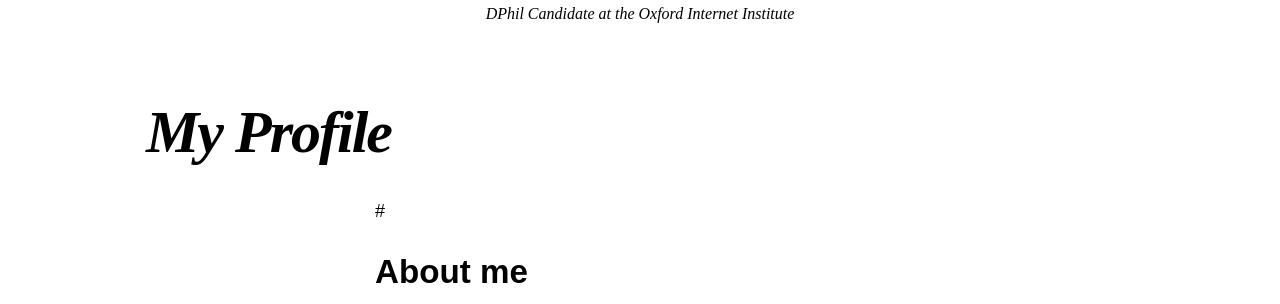
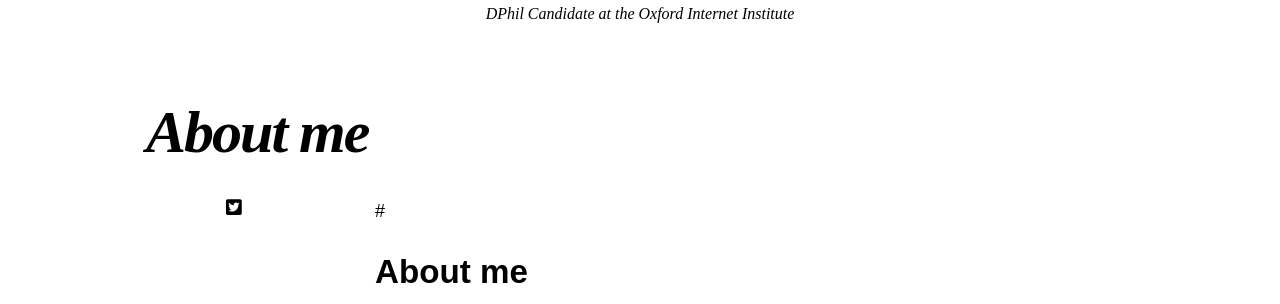
Before and after one commit to pgilders/pgilders.github.io, a Jekyll site: the page built from index.md, in a window 1280 px wide. Shown: the part 262-566 px from the top of the page. Built offline with Jekyll 4.4.1, drawn with Linux system fonts in a browser that asks for light colours; nearby versions of some CDN libraries; our own code applies the rules of GitHub Pages for plain Markdown files.

Commit message:
Update index.md

```diff
--- a/index.md
+++ b/index.md
@@ -1,7 +1,11 @@
 ---
 layout: post
-author: Patrick_Gildersleve
-title: My Profile
+author:
+  links:
+    - title: Twitter
+      url: https://twitter.com/pgildersleve
+      icon: fab fa-twitter-square
+title:
 footer_links:
   - title: Twitter
     url: https://twitter.com/pgildersleve
```
